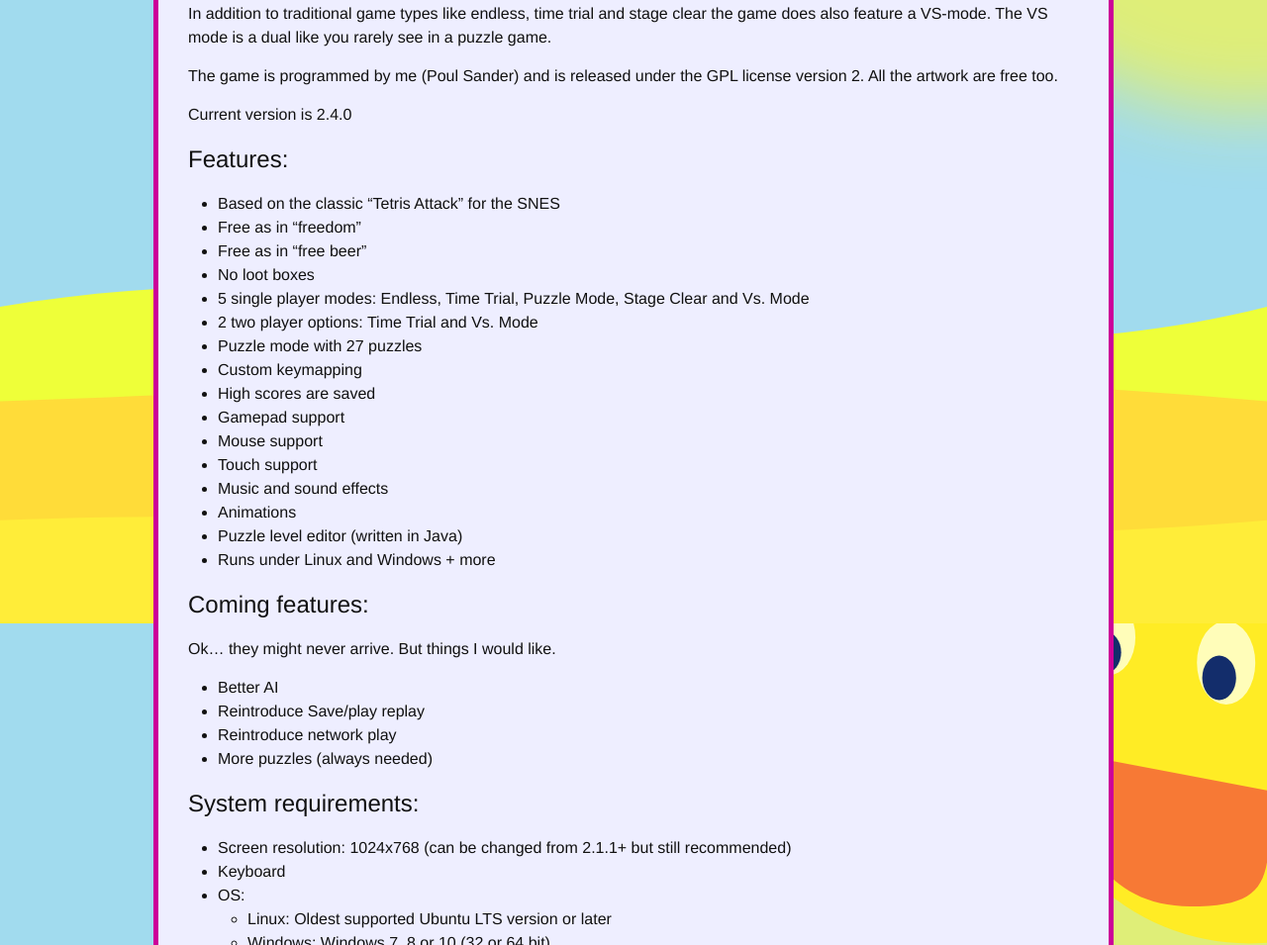
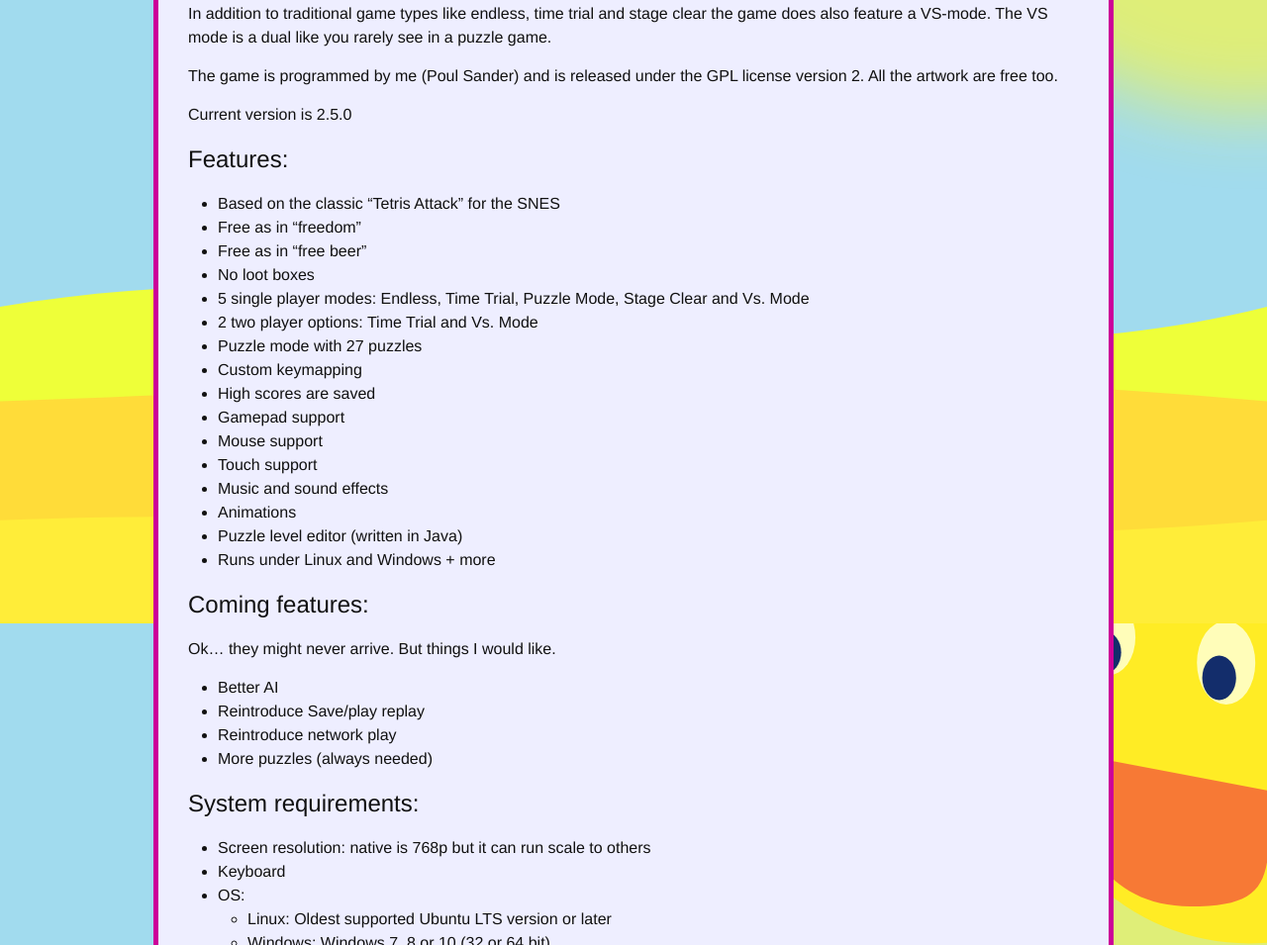
Before and after one commit to blockattack/blockattack-www, a Jekyll site: the page built from thegame.md, in a window 1280 px wide. Shown: the part 330-1285 px from the top of the page at 99% size. Built offline with Jekyll 4.4.1, drawn with Linux system fonts in a browser that asks for light colours; comment, search, counter and statistics services are not loaded.

Commit message:
Add version 2.5.0

```diff
--- a/thegame.md
+++ b/thegame.md
@@ -13,7 +13,7 @@ The game is programmed by me (Poul Sander) and is released under the GPL license
 All the artwork are free too.
 
 
-Current version is 2.4.0
+Current version is 2.5.0
 
 # Features:
 
@@ -44,7 +44,7 @@ Ok... they might never arrive. But things I would like.
 
 # System requirements:
 
-  * Screen resolution: 1024x768 (can be changed from 2.1.1+ but still recommended)
+  * Screen resolution: native is 768p but it can run scale to others
   * Keyboard
   * OS:
     * Linux: Oldest supported Ubuntu LTS version or later
```
Also changed, not shown: _posts/2019-05-25-version_2_5_0_released.markdown (added, +13 -0 lines), download.md (+4 -4 lines).
